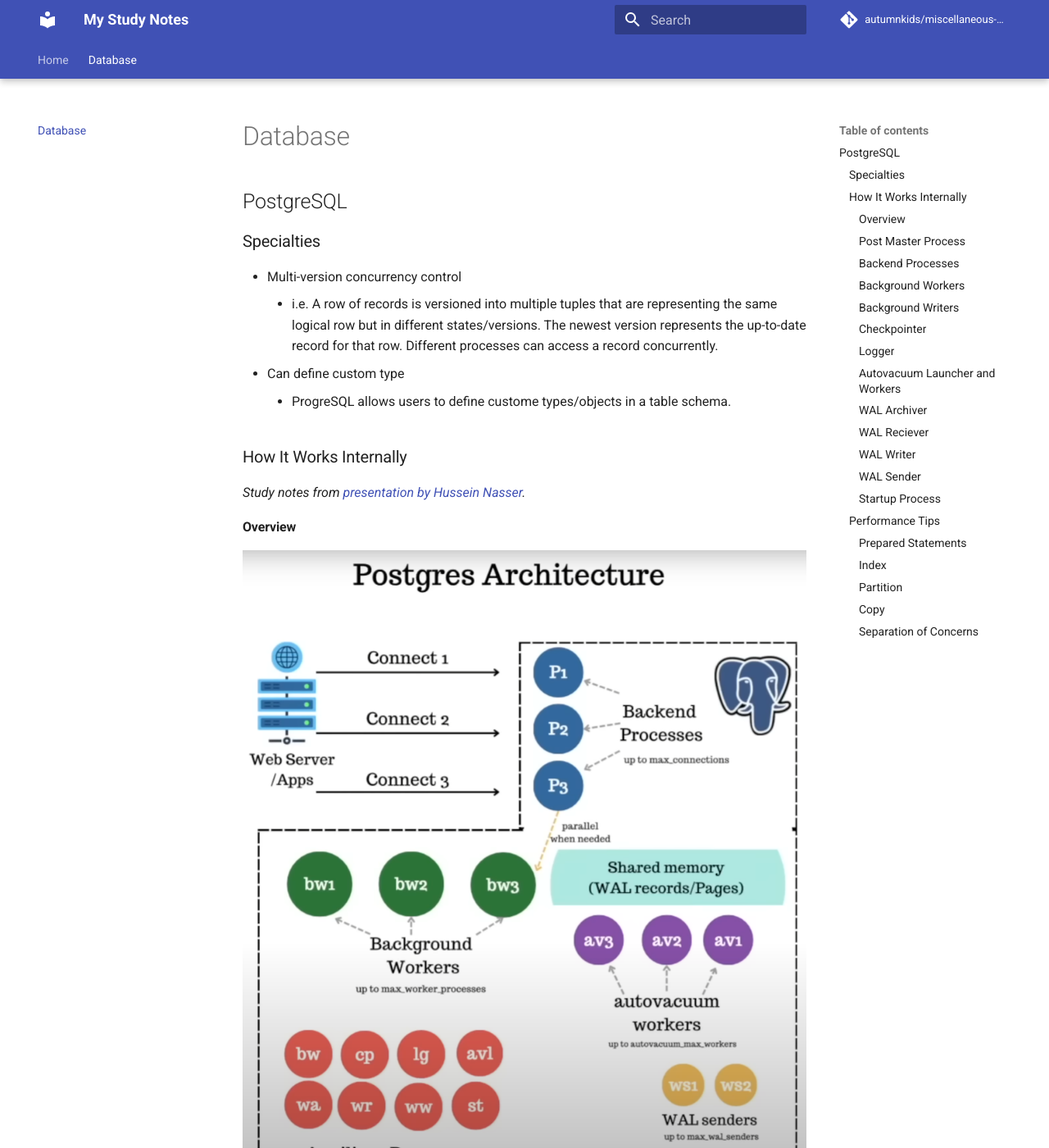
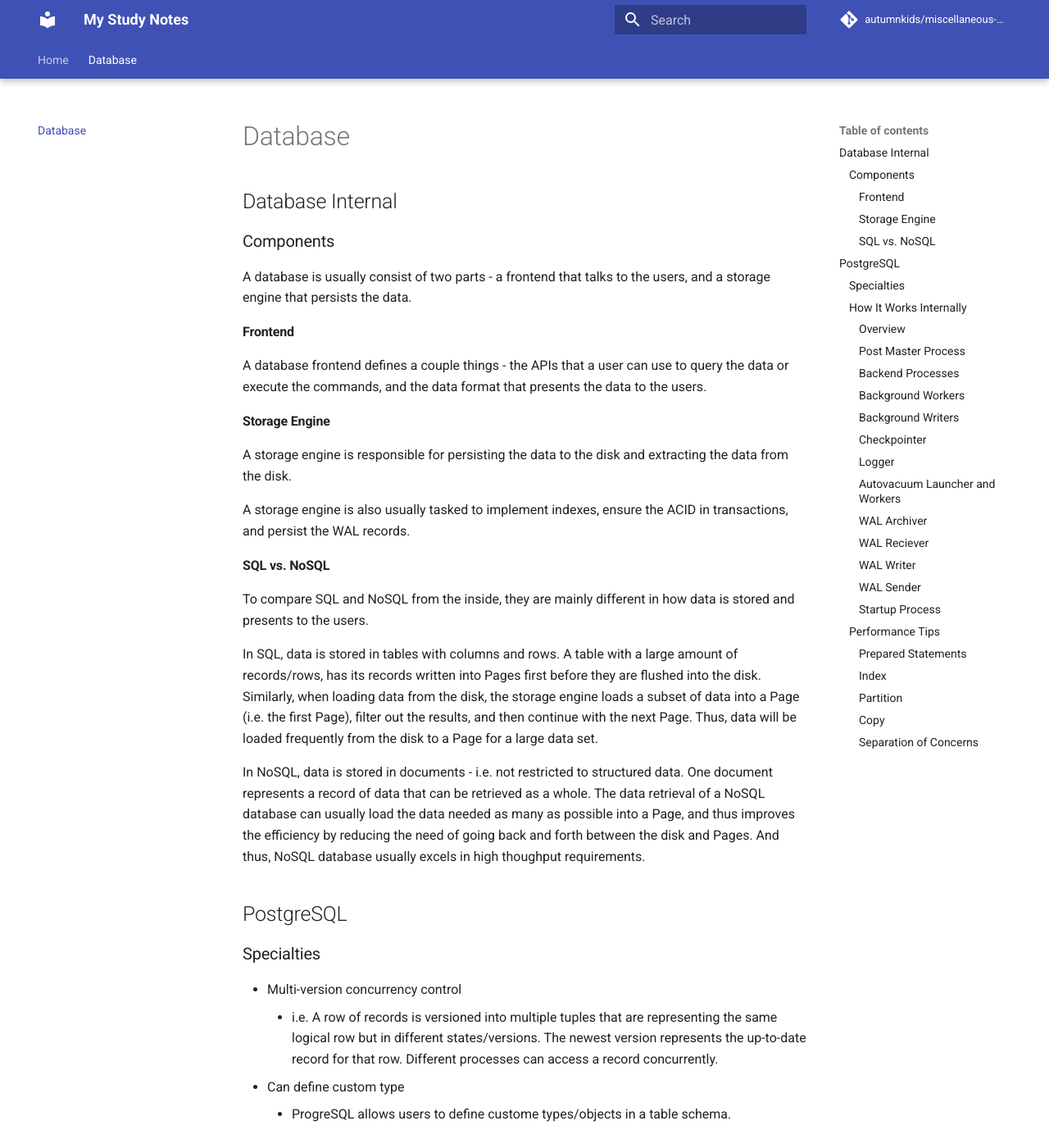
Before and after one commit to autumnkids/miscellaneous-study-notes, an MkDocs documentation site: the page built from docs/database.md, in a window 1280 px wide and 1400 px high. Shown: the whole window at 82% size. Built offline with MkDocs 1.6.1 and Material for MkDocs 9.7.7, drawn with Linux system fonts in a browser that asks for light colours; comment, search, counter and statistics services are not loaded.

Commit message:
Add notes for DB internals

```diff
--- a/docs/database.md
+++ b/docs/database.md
@@ -1,4 +1,28 @@
 # Database
+
+## Database Internal
+
+### Components
+
+A database is usually consist of two parts - a frontend that talks to the users, and a storage engine that persists the data.
+
+#### Frontend
+
+A database frontend defines a couple things - the APIs that a user can use to query the data or execute the commands, and the data format that presents the data to the users.
+
+#### Storage Engine
+
+A storage engine is responsible for persisting the data to the disk and extracting the data from the disk.
+
+A storage engine is also usually tasked to implement indexes, ensure the ACID in transactions, and persist the WAL records.
+
+#### SQL vs. NoSQL
+
+To compare SQL and NoSQL from the inside, they are mainly different in how data is stored and presents to the users.
+
+In SQL, data is stored in tables with columns and rows. A table with a large amount of records/rows, has its records written into Pages first before they are flushed into the disk. Similarly, when loading data from the disk, the storage engine loads a subset of data into a Page (i.e. the first Page), filter out the results, and then continue with the next Page. Thus, data will be loaded frequently from the disk to a Page for a large data set.
+
+In NoSQL, data is stored in documents - i.e. not restricted to structured data. One document represents a record of data that can be retrieved as a whole. The data retrieval of a NoSQL database can usually load the data needed as many as possible into a Page, and thus improves the efficiency by reducing the need of going back and forth between the disk and Pages. And thus, NoSQL database usually excels in high thoughput requirements.
 
 ## PostgreSQL
 
```
Also changed, not shown: docs/index.md (+2 -0 lines).
